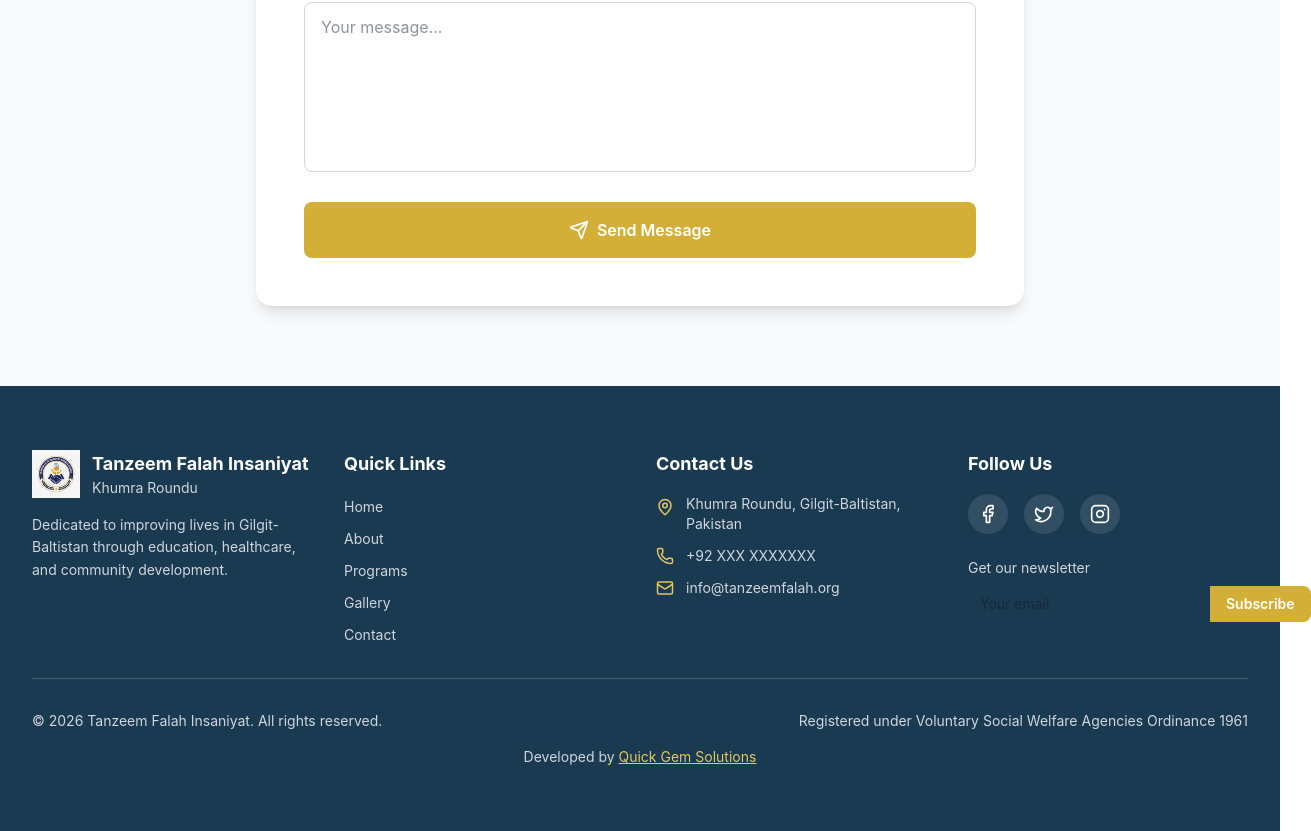
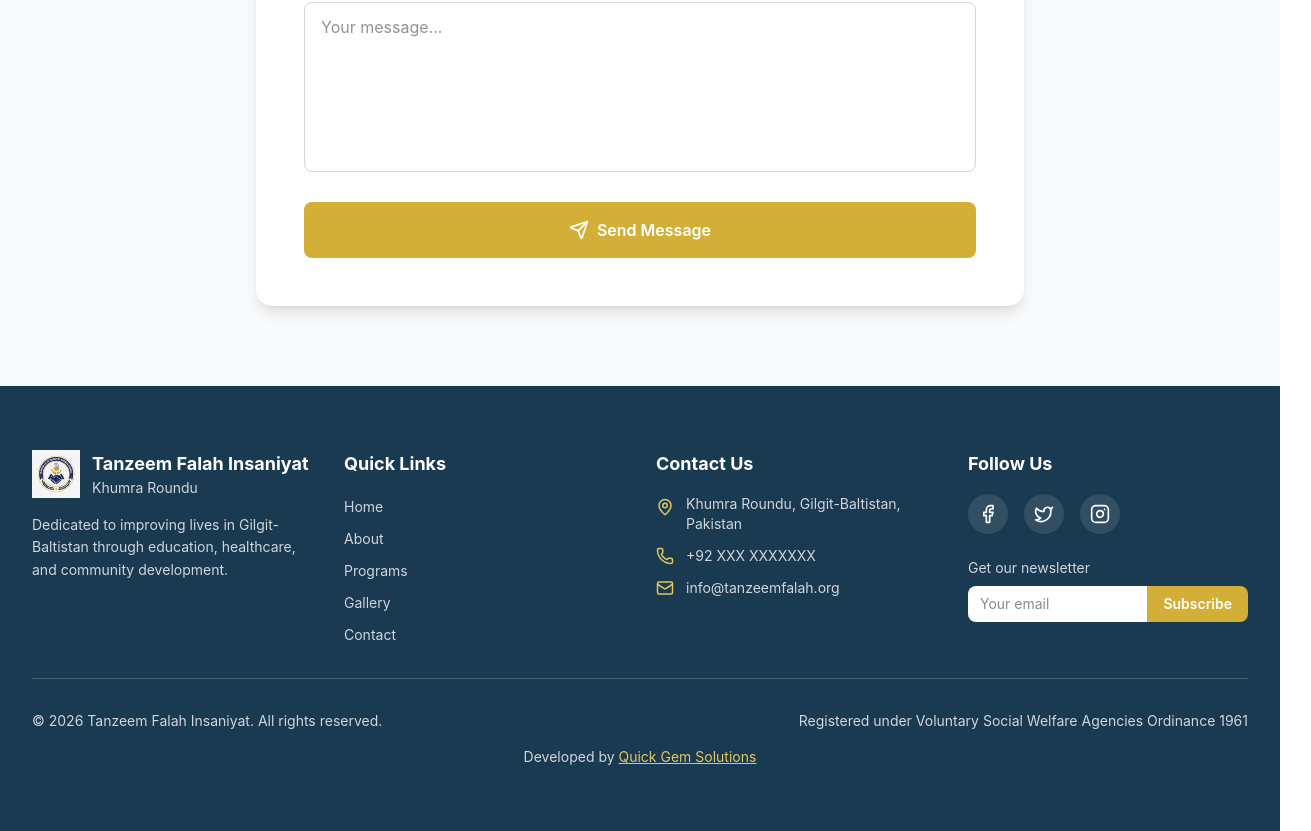
Before and after one commit to iamqasimali/NGO-Tanzeem, a React (Vite) app: page /contact in a window 1280 px wide. Shown: the part 1048-1879 px from the top of the page, 1311 px wide, since content can reach past the window. Built offline with nearby package versions, Linux system fonts and the light colour scheme.

Commit message:
feat: improve Hero scroll indicator positioning and Footer newsletter form styling.

```diff
--- a/src/components/home/Hero.tsx
+++ b/src/components/home/Hero.tsx
@@ -39,10 +39,11 @@ const Hero = () => {
             </Button>
           </div>
         </motion.div>
+      </Container>
 
-        {/* Scroll Indicator */}
+      {/* Scroll Indicator - positioned outside Container to avoid overlap */}
       <motion.div
-          className="absolute bottom-10 left-1/2 transform -translate-x-1/2"
+        className="absolute bottom-8 left-1/2 transform -translate-x-1/2 z-20"
         initial={{ opacity: 0 }}
         animate={{ opacity: 1 }}
         transition={{ delay: 1, duration: 1 }}
@@ -55,7 +56,6 @@ const Hero = () => {
           />
         </div>
       </motion.div>
-      </Container>
     </section>
   );
 };
--- a/src/components/layout/Footer.tsx
+++ b/src/components/layout/Footer.tsx
@@ -86,13 +86,13 @@ const Footer = () => {
             </div>
             <div className="mt-6">
               <p className="text-sm text-gray-300 mb-2">Get our newsletter</p>
-              <div className="flex">
+              <div className="flex w-full max-w-xs">
                 <input
                   type="email"
                   placeholder="Your email"
-                  className="flex-1 px-3 py-2 rounded-l-lg text-gray-900 text-sm focus:outline-none"
+                  className="w-full min-w-0 flex-1 px-3 py-2 rounded-l-lg bg-white text-gray-900 text-sm focus:outline-none focus:ring-2 focus:ring-accent-400 border-0"
                 />
-                <button className="bg-accent-500 px-4 py-2 rounded-r-lg hover:bg-accent-600 transition-colors text-sm font-semibold">
+                <button className="bg-accent-500 px-4 py-2 rounded-r-lg hover:bg-accent-600 transition-colors text-sm font-semibold whitespace-nowrap flex-shrink-0">
                   Subscribe
                 </button>
               </div>
```
Lines whose indentation alone changed are shown as unchanged.
